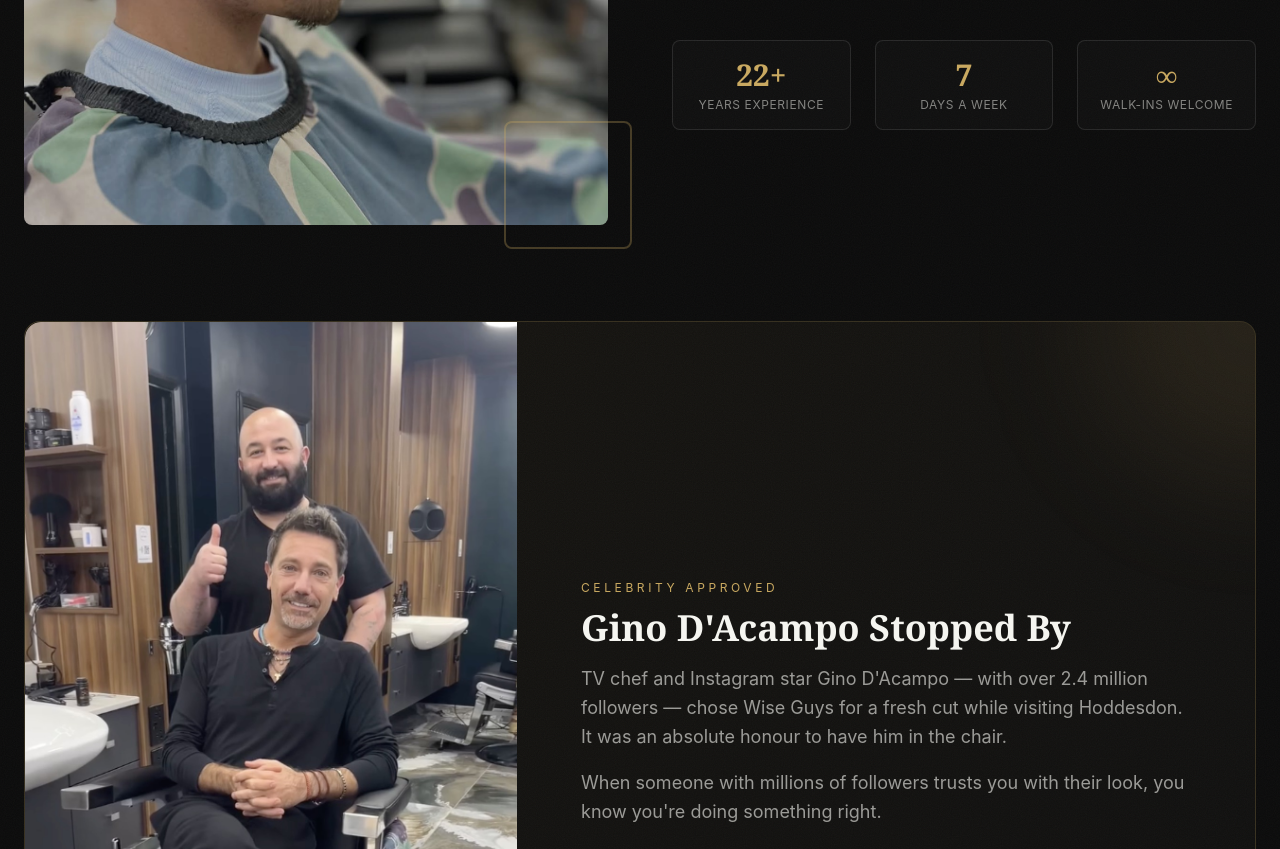
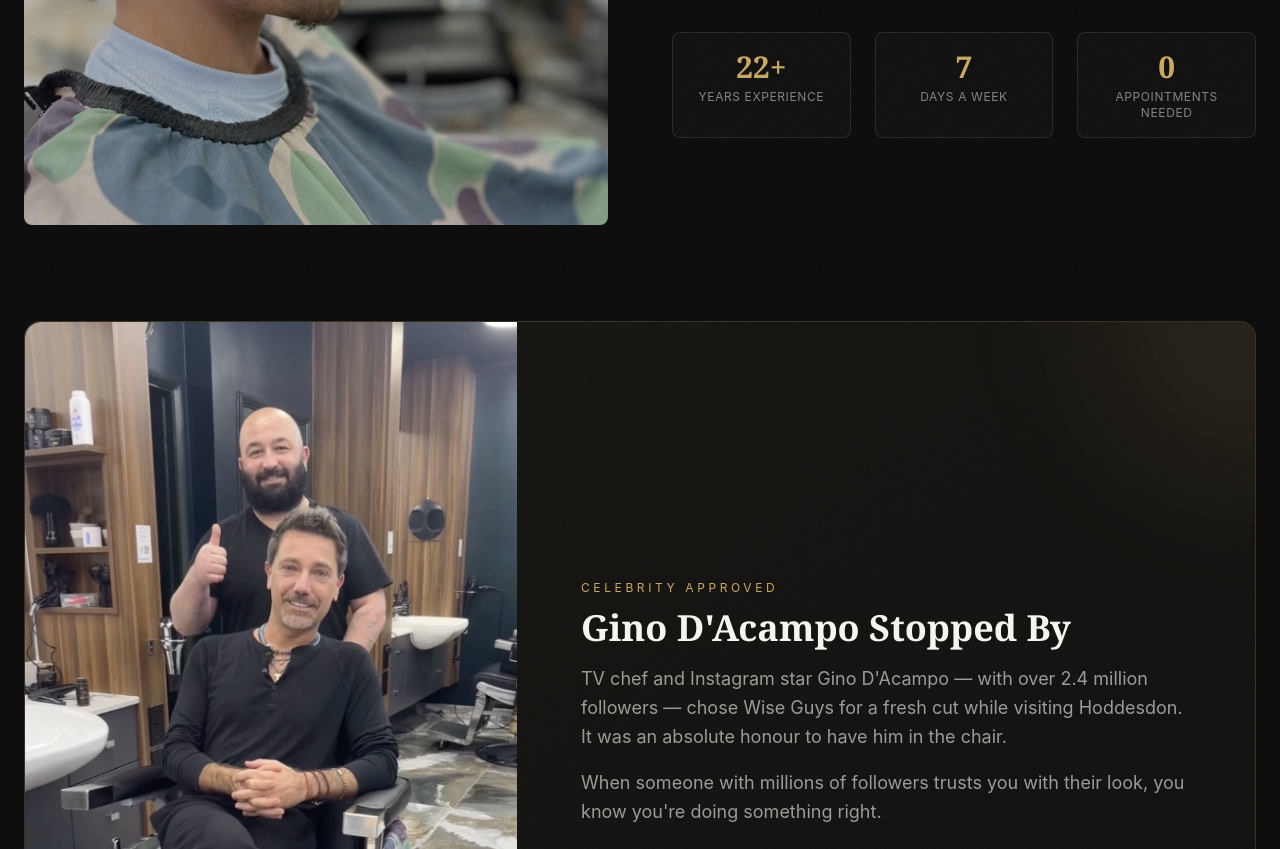
Before and after one commit to 123rr345/wiseguysbarbers.co.uk, a Next.js app: page /wiseguysbarbers.co.uk/ in a window 1280 px wide. Shown: the part 6240-7089 px from the top of the page. Built offline with nearby package versions, Linux system fonts and the light colour scheme.

Commit message:
Remove decorative gold square, replace infinity with '0 Appointments Needed'
Co-Authored-By: Claude Opus 4.6 <noreply@anthropic.com>

```diff
--- a/components/About.tsx
+++ b/components/About.tsx
@@ -17,7 +17,7 @@ function InstagramIcon({ className }: { className?: string }) {
 const stats = [
   { value: "22+", label: "Years Experience" },
   { value: "7", label: "Days a Week" },
-  { value: "∞", label: "Walk-ins Welcome" },
+  { value: "0", label: "Appointments Needed" },
 ];
 
 export default function About() {
@@ -42,7 +42,6 @@ export default function About() {
                 className="w-full h-auto object-cover"
               />
             </div>
-            <div className="absolute -bottom-6 -right-6 w-32 h-32 border-2 border-gold/30 rounded-lg hidden lg:block" />
           </motion.div>
 
           {/* Copy */}
```
